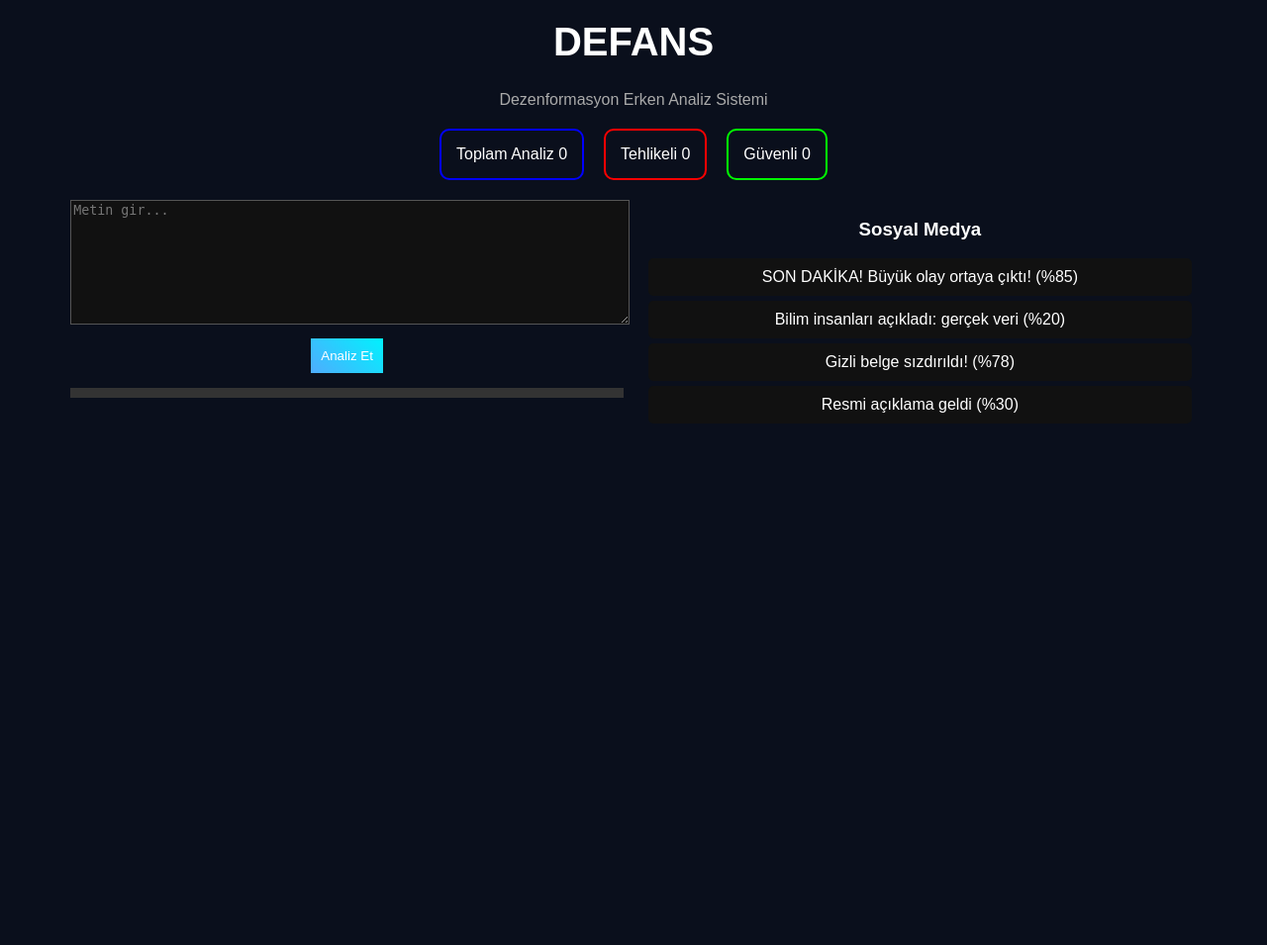
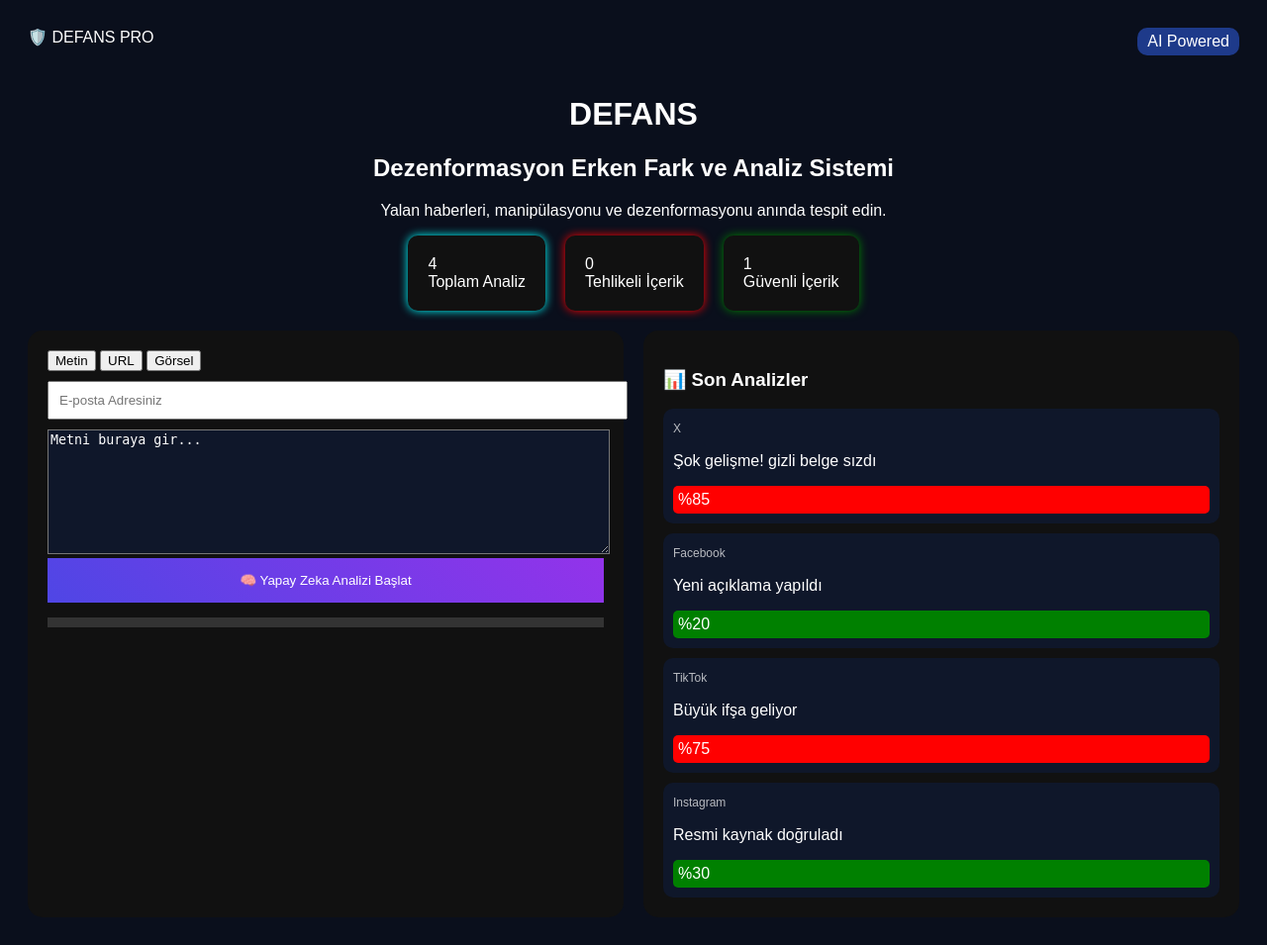
Before and after one commit to zumruduanka1/defanst-bitak, a Flask app: page / in a window 1280 px wide. Shown: the whole page at 99% size. Before the commit the page ends 417 px from the top, so only its background shows below. Run offline with Flask 3, Linux system fonts and the light colour scheme.

Commit message:
defans ai full system

```diff
--- a/app.py
+++ b/app.py
@@ -31,6 +31,15 @@ def analyze_text(text):
 
     return score, label
 
+@app.route("/social")
+def social():
+    data = [
+        {"text":"Şok gelişme! gizli belge sızdı", "risk":85, "platform":"X"},
+        {"text":"Yeni açıklama yapıldı", "risk":20, "platform":"Facebook"},
+        {"text":"Büyük ifşa geliyor", "risk":75, "platform":"TikTok"},
+        {"text":"Resmi kaynak doğruladı", "risk":30, "platform":"Instagram"}
+    ]
+    return jsonify(data)
 
 @app.route("/")
 def index():
--- a/static/style.css
+++ b/static/style.css
@@ -1,81 +1,104 @@
-body {
-    background: #0a0f1c;
-    color: white;
-    font-family: Arial;
+body{
+    background:#0a0f1c;
+    color:white;
+    font-family:sans-serif;
 }
 
-.container {
-    width: 90%;
-    margin: auto;
-    text-align: center;
+.nav{
+    display:flex;
+    justify-content:space-between;
+    padding:20px;
 }
 
-.title {
-    font-size: 40px;
-    margin-top: 20px;
+.badge{
+    background:#1e3a8a;
+    padding:5px 10px;
+    border-radius:10px;
 }
 
-.subtitle {
-    color: #aaa;
+.hero{
+    text-align:center;
 }
 
-.stats {
-    display: flex;
-    justify-content: center;
-    gap: 20px;
-    margin: 20px;
+.stats{
+    display:flex;
+    justify-content:center;
+    gap:20px;
 }
 
-.card {
-    padding: 15px;
-    border-radius: 10px;
+.card{
+    padding:20px;
+    background:#111;
+    border-radius:10px;
+    box-shadow:0 0 10px #0ff;
 }
 
-.blue { border: 2px solid #00f; }
-.red { border: 2px solid #f00; }
-.green { border: 2px solid #0f0; }
+.red{box-shadow:0 0 10px red;}
+.green{box-shadow:0 0 10px green;}
 
-.main {
-    display: flex;
-    gap: 20px;
+.main{
+    display:flex;
+    gap:20px;
+    padding:20px;
 }
 
-.left, .right {
-    width: 50%;
+.panel{
+    flex:1;
+    background:#111;
+    padding:20px;
+    border-radius:15px;
 }
 
-textarea {
-    width: 100%;
-    height: 120px;
-    background: #111;
-    color: white;
-    border: 1px solid #555;
+textarea{
+    width:100%;
+    height:120px;
+    background:#0f172a;
+    color:white;
 }
 
-button {
-    margin-top: 10px;
-    padding: 10px;
-    background: linear-gradient(45deg, #4facfe, #00f2fe);
-    border: none;
-    color: white;
+input{
+    width:100%;
+    padding:10px;
+    margin:10px 0;
 }
 
-.progress {
-    width: 100%;
-    height: 10px;
-    background: #333;
-    margin-top: 15px;
+.analyze{
+    width:100%;
+    padding:15px;
+    background:linear-gradient(45deg,#4f46e5,#9333ea);
+    border:none;
+    color:white;
 }
 
-#bar {
-    height: 10px;
-    width: 0%;
-    background: linear-gradient(90deg, red, yellow, green);
+.progressBox{
+    height:10px;
+    background:#333;
+    margin-top:15px;
 }
 
-.feedItem {
-    background: #111;
-    margin: 5px;
-    padding: 10px;
-    border-radius: 5px;
+.progressBar{
+    height:10px;
+    width:0%;
+    background:linear-gradient(90deg,red,yellow,green);
 }
+
+.feedItem{
+    background:#0f172a;
+    padding:10px;
+    margin-top:10px;
+    border-radius:10px;
+}
+
+.platform{
+    font-size:12px;
+    opacity:0.7;
+}
+
+.risk{
+    margin-top:5px;
+    padding:5px;
+    border-radius:5px;
+}
+
+.danger{background:red;}
+.safe{background:green;}
--- a/templates/index.html
+++ b/templates/index.html
@@ -7,36 +7,50 @@
 </head>
 <body>
 
-<div class="container">
+<div class="nav">
+    <div class="logo">🛡️ DEFANS PRO</div>
+    <div class="badge">AI Powered</div>
+</div>
 
-    <h1 class="title">DEFANS</h1>
-    <p class="subtitle">Dezenformasyon Erken Analiz Sistemi</p>
+<div class="hero">
+    <h1>DEFANS</h1>
+    <h2>Dezenformasyon Erken Fark ve Analiz Sistemi</h2>
+    <p>Yalan haberleri, manipülasyonu ve dezenformasyonu anında tespit edin.</p>
+</div>
 
-    <div class="stats">
-        <div class="card blue">Toplam Analiz <span id="total">0</span></div>
-        <div class="card red">Tehlikeli <span id="danger">0</span></div>
-        <div class="card green">Güvenli <span id="safe">0</span></div>
+<div class="stats">
+    <div class="card">4<br><span>Toplam Analiz</span></div>
+    <div class="card red">0<br><span>Tehlikeli İçerik</span></div>
+    <div class="card green">1<br><span>Güvenli İçerik</span></div>
+</div>
+
+<div class="main">
+
+    <!-- SOL -->
+    <div class="panel left">
+        <div class="tabs">
+            <button class="active">Metin</button>
+            <button>URL</button>
+            <button>Görsel</button>
+        </div>
+
+        <input type="text" id="email" placeholder="E-posta Adresiniz">
+
+        <textarea id="text">Metni buraya gir...</textarea>
+
+        <button class="analyze" onclick="analyze()">🧠 Yapay Zeka Analizi Başlat</button>
+
+        <div class="progressBox">
+            <div class="progressBar" id="bar"></div>
+        </div>
+
+        <div id="result"></div>
     </div>
 
-    <div class="main">
-
-        <div class="left">
-            <textarea id="text" placeholder="Metin gir..."></textarea>
-            <button onclick="analyze()">Analiz Et</button>
-
-            <div class="result">
-                <div class="progress">
-                    <div id="bar"></div>
-                </div>
-                <p id="resultText"></p>
-            </div>
-        </div>
-
-        <div class="right">
-            <h3>Sosyal Medya</h3>
-            <div id="feed"></div>
-        </div>
-
+    <!-- SAĞ -->
+    <div class="panel right">
+        <h3>📊 Son Analizler</h3>
+        <div id="feed"></div>
     </div>
 
 </div>
@@ -44,6 +58,11 @@
 <script>
 async function analyze(){
     let text = document.getElementById("text").value;
+
+    if(text.length < 10){
+        alert("Geçerli içerik gir");
+        return;
+    }
 
     let res = await fetch("/analyze", {
         method:"POST",
@@ -53,25 +72,13 @@ async function analyze(){
 
     let data = await res.json();
 
-    if(data.error){
-        alert("Geçerli içerik gir!");
-        return;
-    }
+    document.getElementById("bar").style.width = data.score + "%";
 
-    document.getElementById("bar").style.width = data.score + "%";
-    document.getElementById("resultText").innerText =
+    document.getElementById("result").innerHTML =
         data.label + " (%" + data.score + ")";
-
-    document.getElementById("total").innerText++;
-
-    if(data.label == "Tehlikeli"){
-        document.getElementById("danger").innerText++;
-    } else {
-        document.getElementById("safe").innerText++;
-    }
 }
 
-async function loadSocial(){
+async function loadFeed(){
     let res = await fetch("/social");
     let data = await res.json();
 
@@ -81,12 +88,20 @@ async function loadSocial(){
     data.forEach(item=>{
         let div = document.createElement("div");
         div.className = "feedItem";
-        div.innerText = item.text + " (%" + item.risk + ")";
+
+        div.innerHTML = `
+        <span class="platform">${item.platform}</span>
+        <p>${item.text}</p>
+        <div class="risk ${item.risk > 70 ? "danger":"safe"}">
+            %${item.risk}
+        </div>
+        `;
+
         feed.appendChild(div);
     });
 }
 
-loadSocial();
+loadFeed();
 </script>
 
 </body>
```
